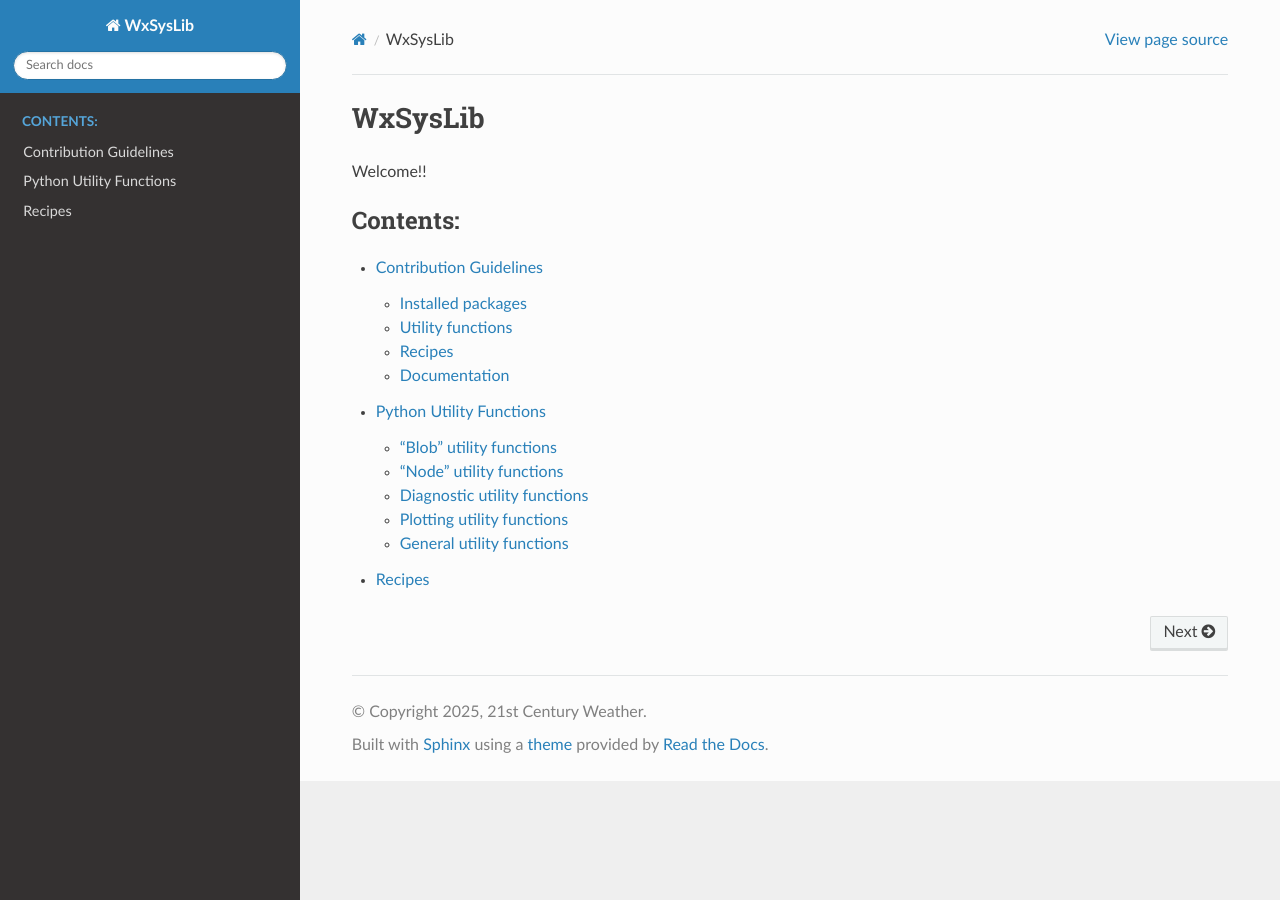
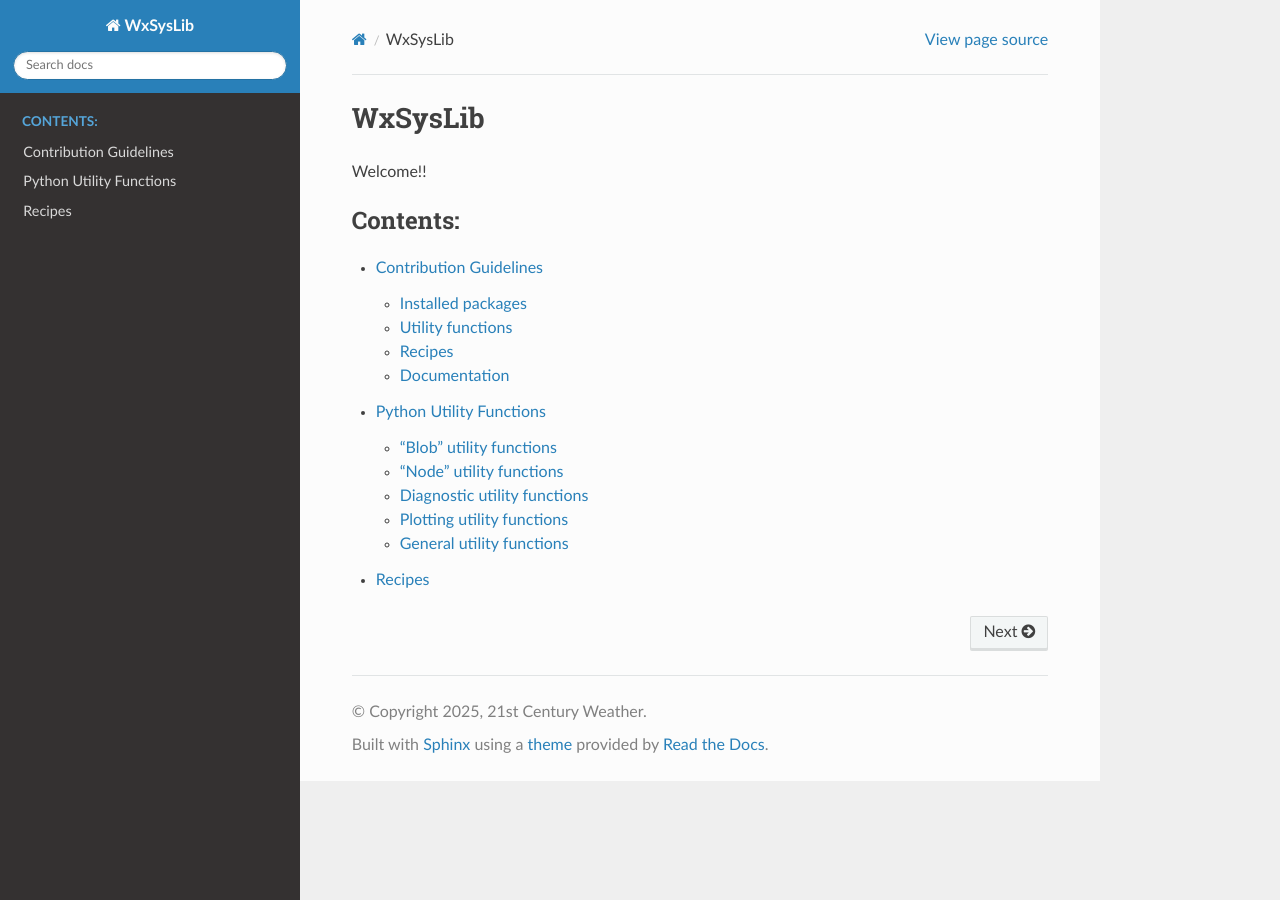
Before and after one commit to andrewbrown31/WxSysLib, a Sphinx documentation site: the page built from docs/index.rst, in a window 1280 px wide. Built offline with Sphinx 7.4.7 and the Read the Docs theme 3.1.0, drawn with Linux system fonts in a browser that asks for light colours.

Commit message:
Update my_theme.css

```diff
--- a/docs/_static/my_theme.css
+++ b/docs/_static/my_theme.css
@@ -1,6 +1,6 @@
-.wy-nav-content {
+/*.wy-nav-content {
     max-width: 1920px !important;
-}
+}*/
 
 /* This rule increases the vertical spacing between each parameter line */
 /*dl.field-list dt {
```
